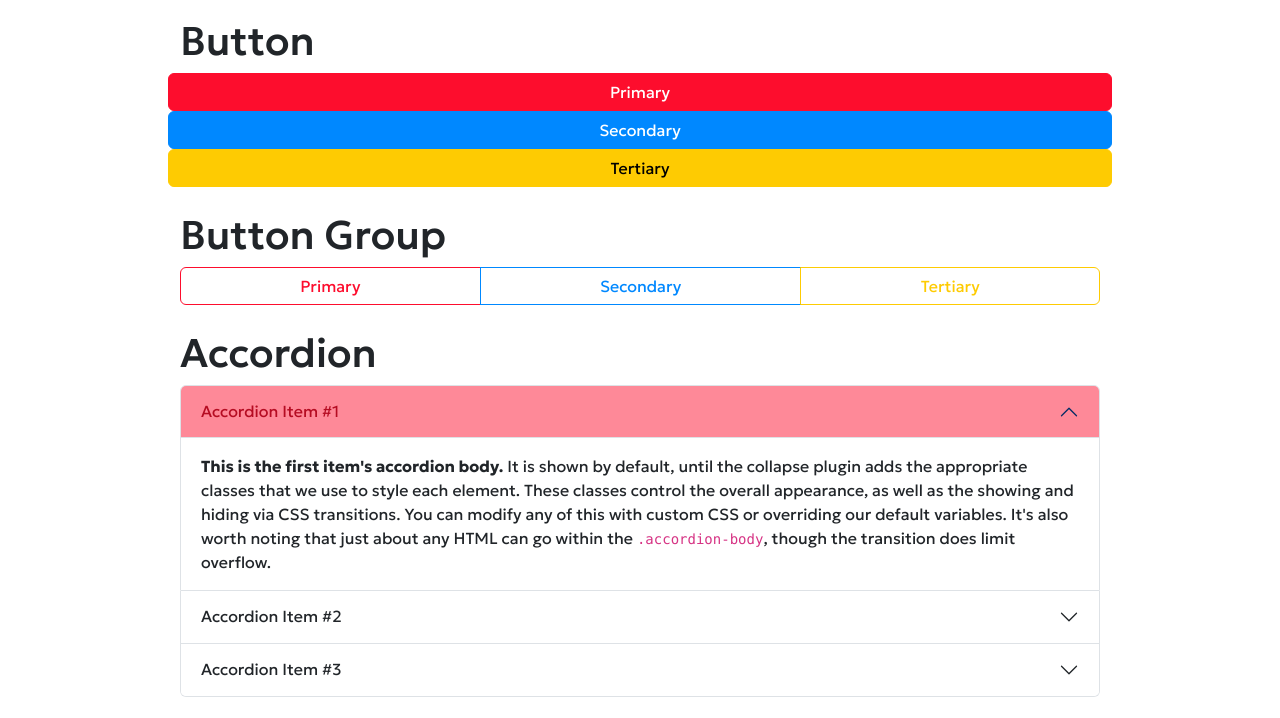
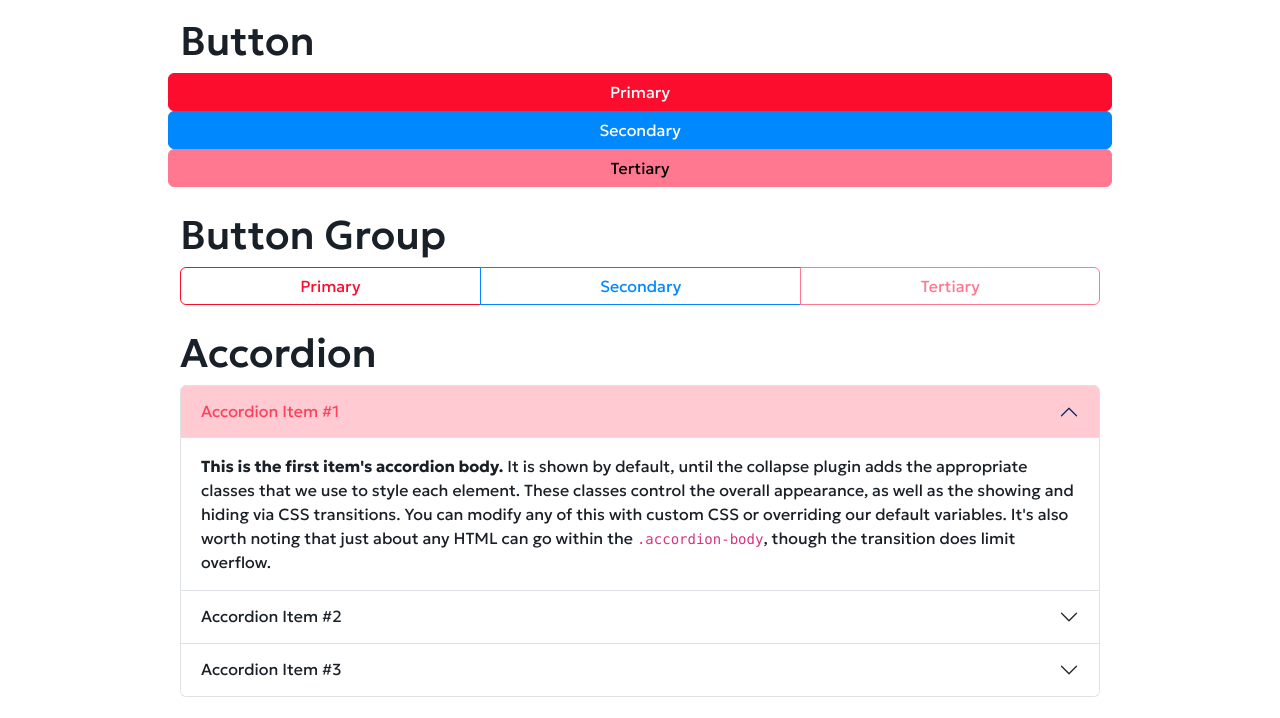
Before and after one commit to vigiaquinze/ChangeBootstrapColors, a plain HTML site: page index.html in a window 1280 px wide. Shown: the part 63-781 px from the top of the page. Drawn offline with nearby package versions, Linux system fonts and the light colour scheme.

Commit message:
05h07 03/07

```diff
--- a/style.css
+++ b/style.css
@@ -1,82 +1,85 @@
 :root, [data-bs-theme=light] {
-    --bs-body-bg: #fff;
-    --bs-primary: #fd0d2d;
-    --bs-secondary: #0088ff;
-    --bs-info: #fecb02;
-    --bs-primary-text-emphasis: #b50c22;
-    --bs-secondary-text-emphasis: #004e93;
-    --bs-info-text-emphasis: #806600;
-    --bs-primary-bg-subtle: #fd0d2d7c;
-    --bs-secondary-bg-subtle: #0088ff7c;
-    --bs-info-bg-subtle: #fecb027c;
-    --bs-primary-border-subtle: #fd0d2d7c;
-    --bs-secondary-border-subtle: #0088ff7c;
-    --bs-info-border-subtle: #fecb027c;
-    --bs-primary-rgb: 253, 13, 45;
-    --bs-secondary-rgb: 0, 136, 255;
-    --bs-info-rgb: 254, 203, 2;
-    --bs-font-sans-serif: 'Geologica', sans-serif;
+    --bs-body-bg: #fff; /*BACKGROUND COLOR*/
+    --bs-body-color: #192027; /*TEXT COLOR*/
+    --bs-primary: #fd0d2d; /*PRIMARY COLOR*/
+    --bs-secondary: #0088ff; /*SECONDARY COLOR*/
+    --bs-info: #ff7890; /*TERTIARY COLOR*/
+    --bs-primary-text-emphasis: #fd0d2db8; /*PRIMARY COLOR TEXT EMPHASIS*/
+    --bs-secondary-text-emphasis: #0088ffd8; /*SECONDARY COLOR TEXT EMPHASIS*/
+    --bs-info-text-emphasis: #ff7890d8; /*TERTIARY COLOR TEXT EMPHASIS*/
+    --bs-primary-bg-subtle: #fd0d2d37; /*PRIMARY COLOR BACKGROUND SUBTLE*/
+    --bs-secondary-bg-subtle: #0088ff37; /*SECONDARY COLOR BACKGROUND SUBTLE*/
+    --bs-info-bg-subtle: #ff789037; /*TERTIARY COLOR BACKGROUND SUBTLE*/
+    --bs-primary-border-subtle: #fd0d2d7c; /*PRIMARY COLOR BORDER SUBTLE*/
+    --bs-secondary-border-subtle: #0088ff7c; /*SECONDARY COLOR BORDER SUBTLE*/
+    --bs-info-border-subtle: #ff78907c; /*TERTIARY COLOR BORDER SUBTLE*/
+    --bs-primary-rgb: 253, 13, 45; /*PRIMARY COLOR IN RGB*/
+    --bs-secondary-rgb: 0, 136, 255; /*SECONDARY COLOR IN RGB*/
+    --bs-info-rgb: 254, 203, 2; /*TERTIARY COLOR IN RGB*/
+    --bs-font-sans-serif: 'Geologica', sans-serif; /*FONT*/
 }
 
 body {
     margin: 0px;
 }
+ /*DELETE THIS*/
 .fullSite{
     margin: 0px 180px;
 }
+ /*DELETE THIS*/
 .navbar{
-    --bs-navbar-active-color: #fff;
-    --bs-navbar-color: #ffffffc6;
-    --bs-navbar-disabled-color: #ffffff58;
-    --bs-navbar-hover-color: #ffffff58;
+    --bs-navbar-active-color: #fff; /*NAVBAR ACTIVE TEXT COLOR*/
+    --bs-navbar-color: #ffffffc6; /*NAVBAR TEXT COLOR*/
+    --bs-navbar-disabled-color: #ffffff58; /*NAVBAR DISABLED TEXT COLOR*/
+    --bs-navbar-hover-color: #ffffff58; /*NAVBAR HOVER COLOR*/
 }
 .btn-primary {
-    --bs-btn-color: #fff;
+    --bs-btn-color: #fff; /*TEXT COLOR WHEN USING PRIMARY COLOR AS BACKGROUND*/
     --bs-btn-bg: #fd0d2d;
     --bs-btn-border-color: #fd0d2d;
     --bs-btn-hover-color: #fff;
-    --bs-btn-hover-bg: #b50c22;
-    --bs-btn-hover-border-color: #b50c22;
+    --bs-btn-hover-bg: #b50c22; /*PRIMARY HOVER COLOR*/
+    --bs-btn-hover-border-color: #b50c22; /*PRIMARY HOVER BORDER COLOR*/
     --bs-btn-focus-shadow-rgb: 49,132,253;
     --bs-btn-active-color: #fff;
-    --bs-btn-active-bg: #b50c22;
-    --bs-btn-active-border-color: #b50c22;
+    --bs-btn-active-bg: #b50c22; /*PRIMARY ACTIVE COLOR*/
+    --bs-btn-active-border-color: #b50c22; /*PRIMARY ACTIVE BORDER COLOR*/
     --bs-btn-active-shadow: inset 0 3px 5px rgba(0, 0, 0, 0.125);
     --bs-btn-disabled-color: #fff;
-    --bs-btn-disabled-bg: #fd0d2d;
-    --bs-btn-disabled-border-color: #fd0d2d;
+    --bs-btn-disabled-bg: #fd0d2d37;
+    --bs-btn-disabled-border-color: #fd0d2d37;
 }
 .btn-secondary {
-    --bs-btn-color: #fff;
+    --bs-btn-color: #fff; /*TEXT COLOR WHEN USING SECONDARY COLOR AS BACKGROUND*/
     --bs-btn-bg: #0088ff;
     --bs-btn-border-color: #0088ff;
     --bs-btn-hover-color: #fff;
-    --bs-btn-hover-bg: #004e93;
-    --bs-btn-hover-border-color: #004e93;
+    --bs-btn-hover-bg: #004e93; /*SECONDARY HOVER COLOR*/
+    --bs-btn-hover-border-color: #004e93; /*SECONDARY HOVER BORDER COLOR*/
     --bs-btn-focus-shadow-rgb: 130,138,145;
     --bs-btn-active-color: #fff;
-    --bs-btn-active-bg: #004e93;
-    --bs-btn-active-border-color: #004e93;
+    --bs-btn-active-bg: #004e93; /*SECONDARY ACTIVE COLOR*/
+    --bs-btn-active-border-color: #004e93; /*SECONDARY ACTIVE BORDER COLOR*/
     --bs-btn-active-shadow: inset 0 3px 5px rgba(0, 0, 0, 0.125);
     --bs-btn-disabled-color: #fff;
-    --bs-btn-disabled-bg: #0088ff;
-    --bs-btn-disabled-border-color: #0088ff;
+    --bs-btn-disabled-bg: #0088ff37;
+    --bs-btn-disabled-border-color: #0088ff37;
 }
 .btn-info {
-    --bs-btn-color: #000;
-    --bs-btn-bg: #fecb02;
-    --bs-btn-border-color: #fecb02;
+    --bs-btn-color: #000; /*TEXT COLOR WHEN USING TERTIARY COLOR AS BACKGROUND*/
+    --bs-btn-bg: #ff7890;
+    --bs-btn-border-color: #ff7890;
     --bs-btn-hover-color: #000;
-    --bs-btn-hover-bg: #806600;
-    --bs-btn-hover-border-color: #806600;
+    --bs-btn-hover-bg: #bf0022; /*TERTIARY HOVER COLOR*/
+    --bs-btn-hover-border-color: #bf0022; /*TERTIARY HOVER BORDER COLOR*/
     --bs-btn-focus-shadow-rgb: 11,172,204;
     --bs-btn-active-color: #000;
-    --bs-btn-active-bg: #806600;
-    --bs-btn-active-border-color: #806600;
+    --bs-btn-active-bg: #bf0022; /*TERTIARY ACTIVE COLOR*/
+    --bs-btn-active-border-color: #bf0022; /*TERTIARY ACTIVE BORDER COLOR*/
     --bs-btn-active-shadow: inset 0 3px 5px rgba(0, 0, 0, 0.125);
     --bs-btn-disabled-color: #000;
-    --bs-btn-disabled-bg: #fecb02;
-    --bs-btn-disabled-border-color: #fecb02;
+    --bs-btn-disabled-bg: #ff7890;
+    --bs-btn-disabled-border-color: #ff7890;
 }
 .btn-outline-primary {
     --bs-btn-color: #fd0d2d;
@@ -111,19 +114,35 @@ body {
     --bs-gradient: none;
 }
 .btn-outline-info {
-    --bs-btn-color: #fecb02;
-    --bs-btn-border-color: #fecb02;
+    --bs-btn-color: #ff7890;
+    --bs-btn-border-color: #ff7890;
     --bs-btn-hover-color: #000;
-    --bs-btn-hover-bg: #fecb02;
-    --bs-btn-hover-border-color: #fecb02;
+    --bs-btn-hover-bg: #ff7890;
+    --bs-btn-hover-border-color: #ff7890;
     --bs-btn-focus-shadow-rgb: 13,202,240;
     --bs-btn-active-color: #000;
-    --bs-btn-active-bg: #fecb02;
-    --bs-btn-active-border-color: #fecb02;
+    --bs-btn-active-bg: #ff7890;
+    --bs-btn-active-border-color: #ff7890;
     --bs-btn-active-shadow: inset 0 3px 5px rgba(0, 0, 0, 0.125);
-    --bs-btn-disabled-color: #fecb02;
+    --bs-btn-disabled-color: #ff7890;
     --bs-btn-disabled-bg: transparent;
-    --bs-btn-disabled-border-color: #fecb02;
+    --bs-btn-disabled-border-color: #ff7890;
+    --bs-gradient: none;
+}
+.btn-outline-light {
+    --bs-btn-color: #fff;
+    --bs-btn-border-color: #fff;
+    --bs-btn-hover-color: #fd0d2d;
+    --bs-btn-hover-bg: #fff;
+    --bs-btn-hover-border-color: #fff;
+    --bs-btn-focus-shadow-rgb: 248,249,250;
+    --bs-btn-active-color: #fd0d2d;
+    --bs-btn-active-bg: #fff;
+    --bs-btn-active-border-color: #fff;
+    --bs-btn-active-shadow: inset 0 3px 5px rgba(0, 0, 0, 0.125);
+    --bs-btn-disabled-color: #fff;
+    --bs-btn-disabled-bg: transparent;
+    --bs-btn-disabled-border-color: #fff;
     --bs-gradient: none;
 }
 .accordion {
@@ -131,6 +150,6 @@ body {
 }
 .form-control:focus {
     border-color: #ffffff85;
-    -webkit-box-shadow: 0 0px 1px 3px #ffffff28;
-            box-shadow: 0 0px 1px 3px #ffffff28;
+    -webkit-box-shadow: 0 1px 1px 3px #ffffff28;
+            box-shadow: 0 1px 1px 3px #ffffff28;
   }
```
